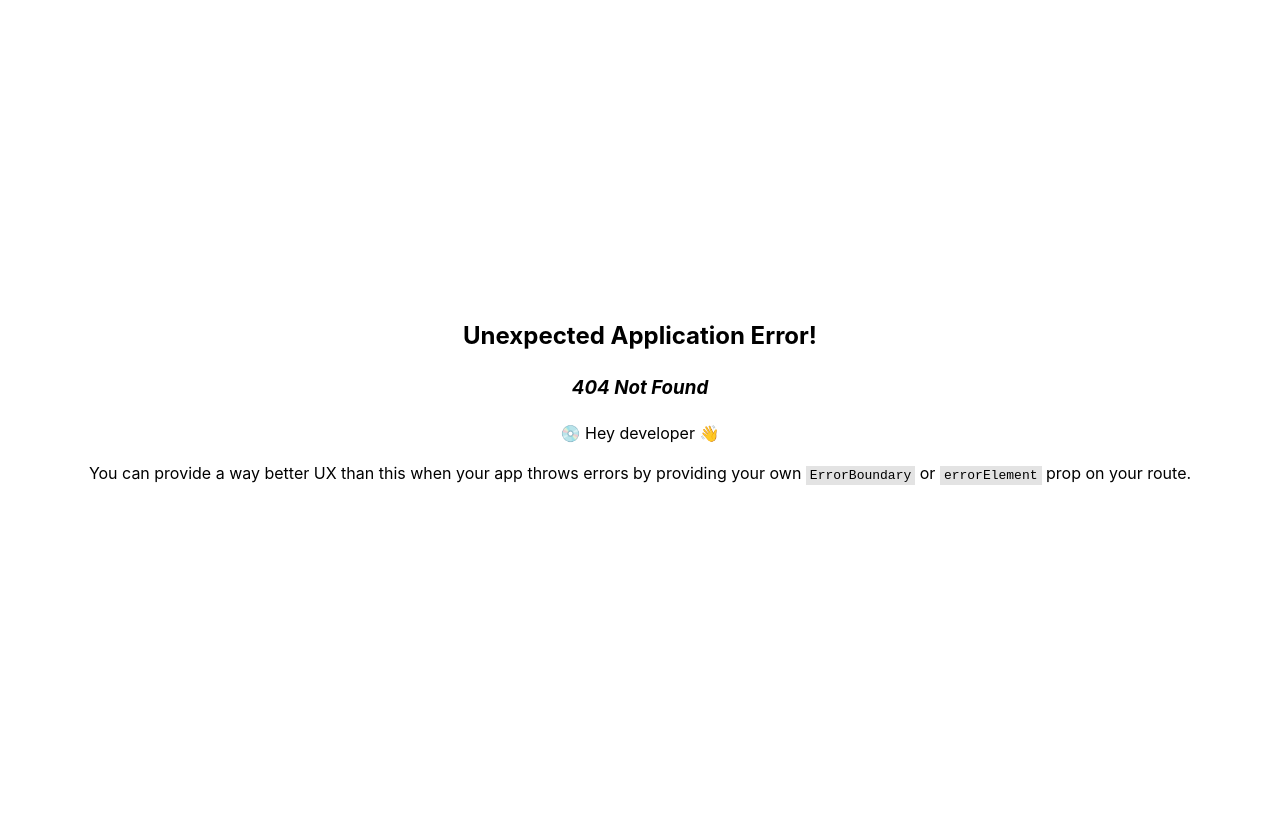
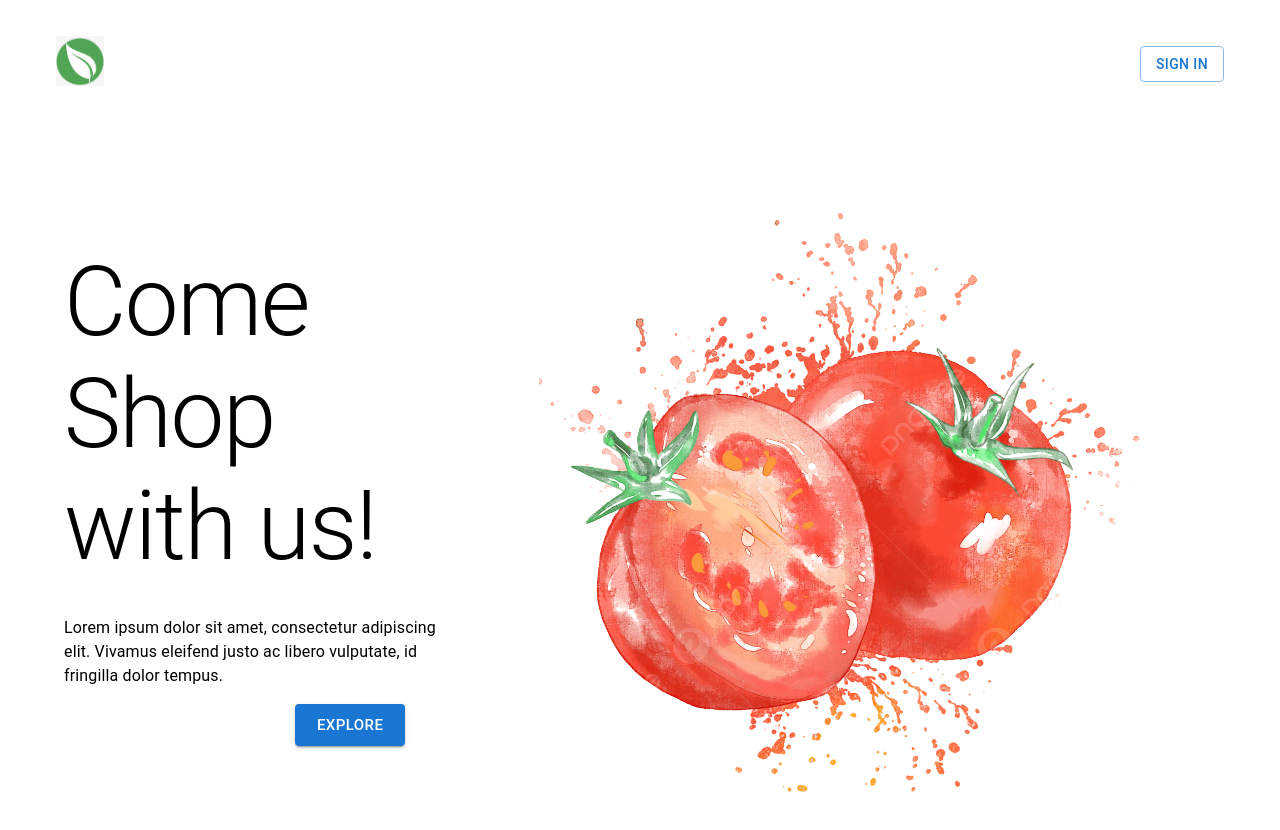
Before and after one commit to bethanyann/dsd-cohort-2024, a React (Vite) app in the folder Frontend_Application/: page /myrecipes in a window 1280 px wide. Before the commit this address had no page. Shown: the top 830 px of the page. Before the commit the page ends 800 px from the top, so only its background shows below. Built offline with nearby package versions, Linux system fonts and the light colour scheme.

Commit message:
initial commit

```diff
--- a/Frontend_Application/src/App.jsx
+++ b/Frontend_Application/src/App.jsx
@@ -1,11 +1,10 @@
 import { useState } from "react";
-import reactLogo from "./assets/react.svg";
-import viteLogo from "/vite.svg";
 import "./App.css";
 import { Outlet, Router, Route, Routes } from "react-router-dom";
 import Home from "./routes/home/home.component";
 import Login from "./routes/login/login.component";
 import Register from "./routes/register/register.component";
+import MyRecipes from "./routes/myrecipes/myrecipes.component";
 
 function App() {
   const [count, setCount] = useState(0);
@@ -13,9 +12,10 @@
   return (
     <>
       <Routes>
-        <Route path="/" element={<Home />}/>
-        <Route path="/login" element={<Login />} />
-        <Route path="/register" element={<Register />} />
+        <Route path='/' element={<Home />} />
+        <Route path='/login' element={<Login />} />
+        <Route path='/register' element={<Register />} />
+        <Route path='/myrecipes' element={<MyRecipes />} />
       </Routes>
     </>
   );
--- a/Frontend_Application/src/main.jsx
+++ b/Frontend_Application/src/main.jsx
@@ -6,6 +6,7 @@
 
 import Login from "./routes/login/login.component.jsx";
 import Register from "./routes/register/register.component.jsx";
+import MyRecipes from "./routes/myrecipes/myrecipes.component.jsx";
 
 const router = createBrowserRouter([
   {
@@ -20,6 +21,10 @@
         path: "register",
         element: <Register />,
       },
+      {
+        path: "myrecipes",
+        element: <MyRecipes />,
+      },
     ],
   },
 ]);
--- /dev/null
+++ b/Frontend_Application/src/routes/myrecipes/myrecipes.component.jsx
@@ -0,0 +1,55 @@
+import { Outlet } from "react-router-dom";
+import Grid from "@mui/material/Grid";
+import Typography from "@mui/material/Typography";
+import Button from "@mui/material/Button";
+import Box from "@mui/material/Box";
+import pic from "../../assets/tomatoes.png";
+import Navbar from "../../components/navbar.component.jsx";
+
+const MyRecipes = () => {
+  return (
+    <div>
+      <Outlet />
+      <Navbar />
+      <Grid
+        container
+        spacing={0}
+        alignItems='center'
+        justifyContent='flex-start' // Align content to the left
+        style={{ minHeight: "100vh" }}
+      >
+        {/* Grid item for the content */}
+        <Grid item xs={12} sm={6} md={6} lg={4}>
+          <Box marginLeft={4}>
+            {" "}
+            {/* Add left margin for spacing */}
+            <Typography variant='h1' gutterBottom align='left'>
+              Come Shop with us!
+            </Typography>
+            <Typography variant='body1' paragraph align='left'>
+              Lorem ipsum dolor sit amet, consectetur adipiscing elit. Vivamus
+              eleifend justo ac libero vulputate, id fringilla dolor tempus.
+            </Typography>
+            <Grid container spacing={2} justifyContent='flex-end'>
+              <Grid item marginRight={4}>
+                <Button variant='contained' color='primary' size='large'>
+                  Explore
+                </Button>
+              </Grid>
+            </Grid>
+          </Box>
+        </Grid>
+        {/* Grid item for the image */}
+        <Grid item xs={12} sm={6} md={6} lg={8}>
+          <img
+            src={pic}
+            alt='fresh veggie image'
+            style={{ width: "75%", height: "75%" }}
+          />
+        </Grid>
+      </Grid>
+    </div>
+  );
+};
+
+export default MyRecipes;
```
